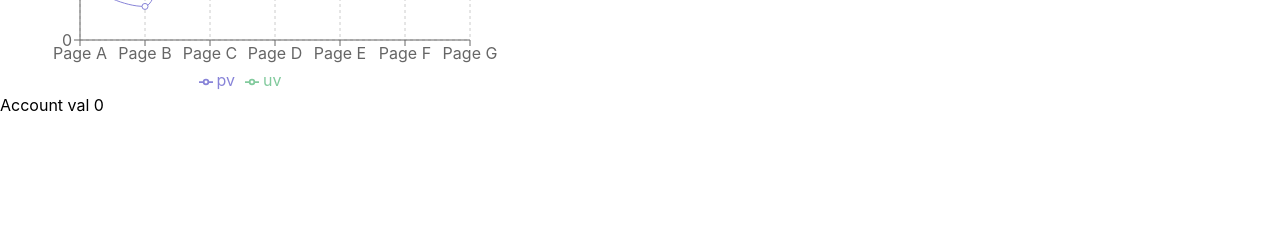
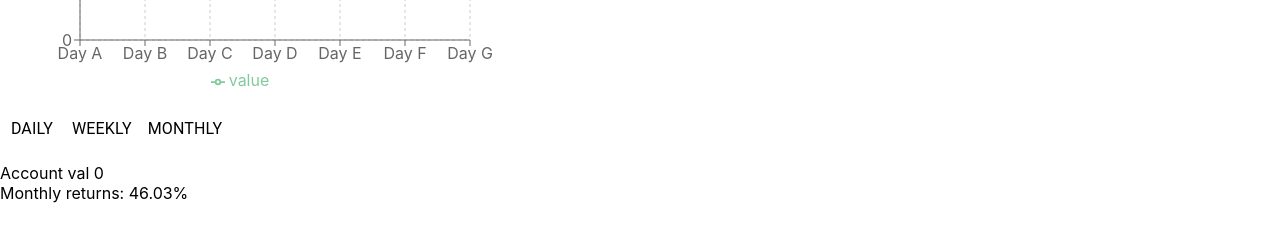
Before and after one commit to an288705/realize-equity, a React (Create React App) app: page /premium-themes/onepirate/dashboard in a window 1280 px wide. Shown: the part 273-514 px from the top of the page. Built offline with nearby package versions, Linux system fonts and the light colour scheme; no server answers.

Commit message:
add returns section

```diff
--- a/src/App.tsx
+++ b/src/App.tsx
@@ -1,7 +1,7 @@
 import "./App.css";
 import { UserModel } from "./models/UserModel";
 import { UserContext } from "./controllers/contexts";
-import RoutesProvider from "./configs/routesProvider";
+import RoutesProvider from "./configs/RoutesProvider";
 
 function App() {
   const user = new UserModel();
--- a/src/Views/dashboard/AccountChart.tsx
+++ b/src/Views/dashboard/AccountChart.tsx
@@ -1,4 +1,6 @@
 import React from "react";
+import Button from "@mui/material/Button";
+import Typography from "@mui/material/Typography";
 import {
   LineChart,
   Line,
@@ -7,56 +9,44 @@ import {
   CartesianGrid,
   Tooltip,
   Legend,
-  ResponsiveContainer,
 } from "recharts";
 import { UserContext } from "../../controllers/contexts";
 
 const data = [
   {
-    name: "Page A",
-    uv: 4000,
-    pv: 2400,
-    amt: 2400,
+    name: "Day A",
+    value: 4000,
   },
   {
-    name: "Page B",
-    uv: 3000,
-    pv: 1398,
-    amt: 2210,
+    name: "Day B",
+    value: 3000,
   },
   {
-    name: "Page C",
-    uv: 2000,
-    pv: 9800,
-    amt: 2290,
+    name: "Day C",
+    value: 2000,
   },
   {
-    name: "Page D",
-    uv: 2780,
+    name: "Day D",
+    value: 2780,
     pv: 3908,
     amt: 2000,
   },
   {
-    name: "Page E",
-    uv: 1890,
-    pv: 4800,
-    amt: 2181,
+    name: "Day E",
+    value: 1890,
   },
   {
-    name: "Page F",
-    uv: 2390,
-    pv: 3800,
-    amt: 2500,
+    name: "Day F",
+    value: 2390,
   },
   {
-    name: "Page G",
-    uv: 3490,
-    pv: 4300,
-    amt: 2100,
+    name: "Day G",
+    value: 3490,
   },
 ];
 
 export default function AccountChart() {
+  const [chartState, setChartState] = React.useState<string>("Monthly");
   const user = React.useContext(UserContext);
 
   return (
@@ -77,15 +67,42 @@ export default function AccountChart() {
         <YAxis />
         <Tooltip />
         <Legend />
-        <Line
-          type="monotone"
-          dataKey="pv"
-          stroke="#8884d8"
-          activeDot={{ r: 8 }}
-        />
-        <Line type="monotone" dataKey="uv" stroke="#82ca9d" />
+        <Line type="monotone" dataKey="value" stroke="#82ca9d" />
       </LineChart>
+      <div>
+        <Button
+          key="Daily"
+          onClick={() => {
+            setChartState("Daily");
+          }}
+          sx={{ my: 2, color: "Black" }}
+        >
+          <Typography textAlign="center">Daily</Typography>
+        </Button>
+        <Button
+          key="Weekly"
+          onClick={() => {
+            setChartState("Weekly");
+          }}
+          sx={{ my: 2, color: "Black" }}
+        >
+          <Typography textAlign="center">Weekly</Typography>
+        </Button>
+        <Button
+          key="Monthly"
+          onClick={() => {
+            setChartState("Monthly");
+          }}
+          sx={{ my: 2, color: "Black" }}
+        >
+          <Typography textAlign="center">Monthly</Typography>
+        </Button>
+      </div>
       <div>Account val {user.cashBalance + user.sharesBalance}</div>
+      <div>{`${chartState} returns: ${(
+        (data[data.length - 1].value / data[data.length - 2].value - 1) *
+        100
+      ).toFixed(2)}%`}</div>
     </div>
   );
 }
--- a/src/Views/dashboard/Navbar.tsx
+++ b/src/Views/dashboard/Navbar.tsx
@@ -18,7 +18,10 @@ const pages = [
   { text: "Account", href: "/premium-themes/onepirate/dashboard/" },
   { text: "Invest", href: "/premium-themes/onepirate/dashboard/invest" },
   { text: "Add Funds", href: "/premium-themes/onepirate/dashboard/add-funds" },
-  { text: "Transactions", href: "/premium-themes/onepirate/dashboard/transactions" },
+  {
+    text: "Transactions",
+    href: "/premium-themes/onepirate/dashboard/transactions",
+  },
 ];
 const settings = ["Profile", "Logout"];
 
```
